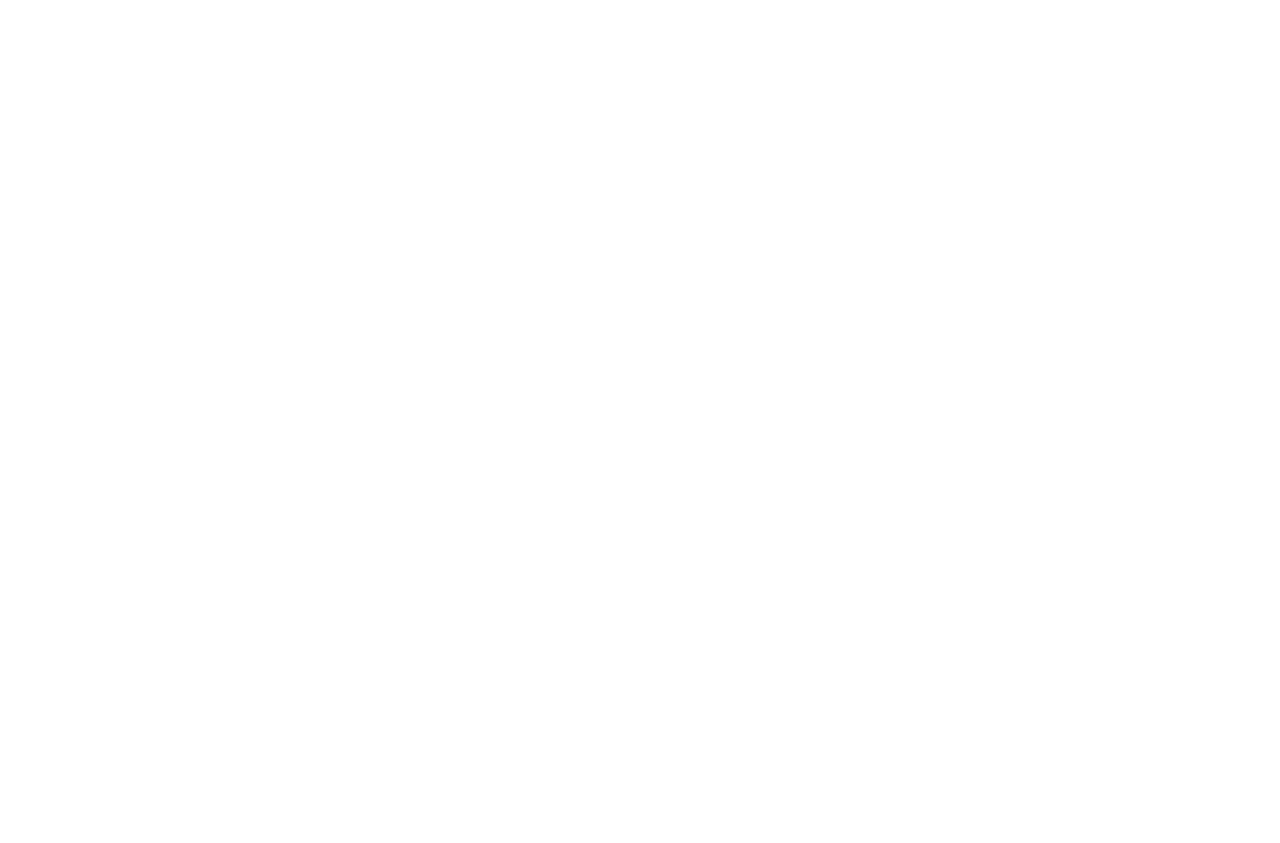
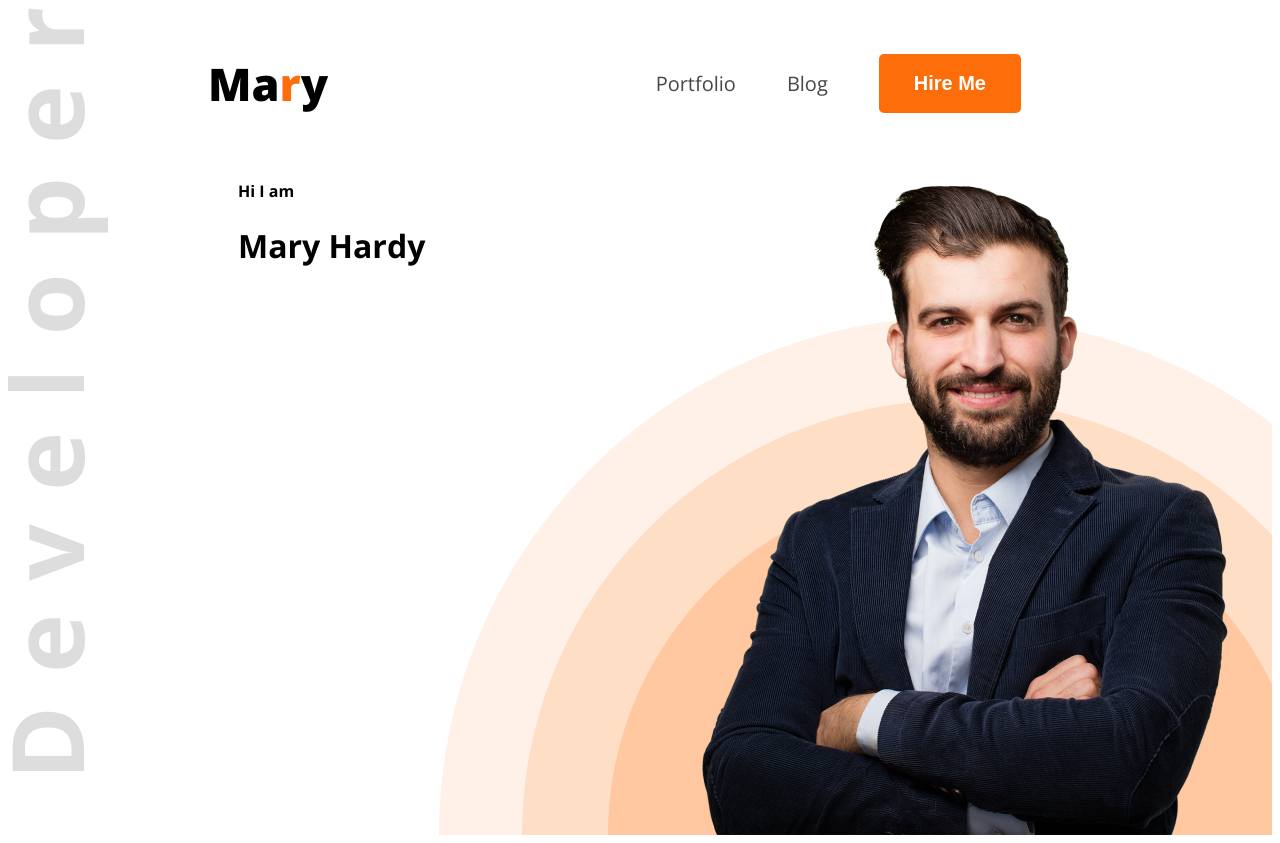
Before and after one commit to tanvirhalim/web-devlop-portfolio, a plain HTML site: page index.html in a window 1280 px wide. Before the commit the page ends 800 px from the top, so only its background shows below. Drawn offline with nearby package versions, Linux system fonts and the light colour scheme.

Commit message:
added images and others

```diff
--- a/index.html
+++ b/index.html
@@ -1,12 +1,43 @@
 <!DOCTYPE html>
 <html lang="en">
+
 <head>
     <meta charset="UTF-8">
     <meta name="viewport" content="width=device-width, initial-scale=1.0">
     <title>web devlop portfolio
     </title>
+    <link rel="preconnect" href="https://fonts.googleapis.com">
+    <link rel="preconnect" href="https://fonts.gstatic.com" crossorigin>
+    <link href="https://fonts.googleapis.com/css2?family=Open+Sans:ital,wght@0,300..800;1,300..800&display=swap"
+        rel="stylesheet">
+    <link rel="stylesheet" href="styles/portfolio.css">
 </head>
-<body>
+
+<body class="open-sans-normal">
+    <header class="header">
+        <nav>
+            <h3 class="nav-title">Ma<span class="text-primary">r</span>y</h3>
+            <ul>
+                <li><a class="dark-2" href="">Portfolio</a></li>
+                <li><a class="dark-2"href="">Blog</a></li>
+                <li><a href=""><button class="btn-primary">Hire Me</button></a></li>
+            </ul>
+        </nav>
+        <div class="banner">
+            <div class="banner-content">
+                <h4>Hi I am</h4>
+                <h1>Mary Hardy</h1>
+            </div>
+            <img src="images/hardy.png" alt="">
+        </div>
+    </header>
+    <main>
+
+    </main>
+    <footer>
+
+    </footer>
 
 </body>
+
 </html>
--- /dev/null
+++ b/styles/portfolio.css
@@ -0,0 +1,75 @@
+
+
+.open-sans-normal {
+  font-family: "Open Sans", sans-serif;
+  font-optical-sizing: auto;
+  font-style: normal;
+  font-variation-settings:
+    "wdth" 100;
+}
+/* shared style */
+.text-primary{
+    color: #FD6E0A;
+}
+.dark-2{
+    color: #474747;
+}
+.btn-primary{
+    background-color: #FD6E0A;
+    font-weight: 700;
+    color: white;
+    font-size: 20px;
+    border: none;
+    padding: 18px 35px;
+    border-radius: 5px;
+}
+/* header */
+.header{
+    background-image: url(../images/developer.png), url(../images/header_bg.png);
+    background-repeat: no-repeat;
+    background-position: top left, bottom right;
+}
+/* nav styles */
+nav{
+    display: flex;
+    align-items: center;
+    justify-content: space-between;
+    margin: 0px 200px;
+}
+.nav-title{
+    font-weight: 800;
+    font-size: 45px;
+}
+nav ul{
+    display: flex;
+    align-items: center;
+}
+nav ul li {
+    list-style: none;
+    margin-right: 51px;
+}
+nav li a{
+    text-decoration: none;
+    font-size: 20px;
+
+}
+/* banner styles */
+.banner{
+    display: flex;
+    justify-content: space-between;
+    margin: 0px 35px 0px 230px;
+}
+.banner-content{
+    max-width: 580px;
+}
+.banner-greetings{
+    font-size: 45px;
+    font-weight: 600px;
+}
+.banner-title{
+    font-weight: bold;
+    font-size: 85px;
+}
+banner-profile-pic{
+    width: 580px;
+}
```
